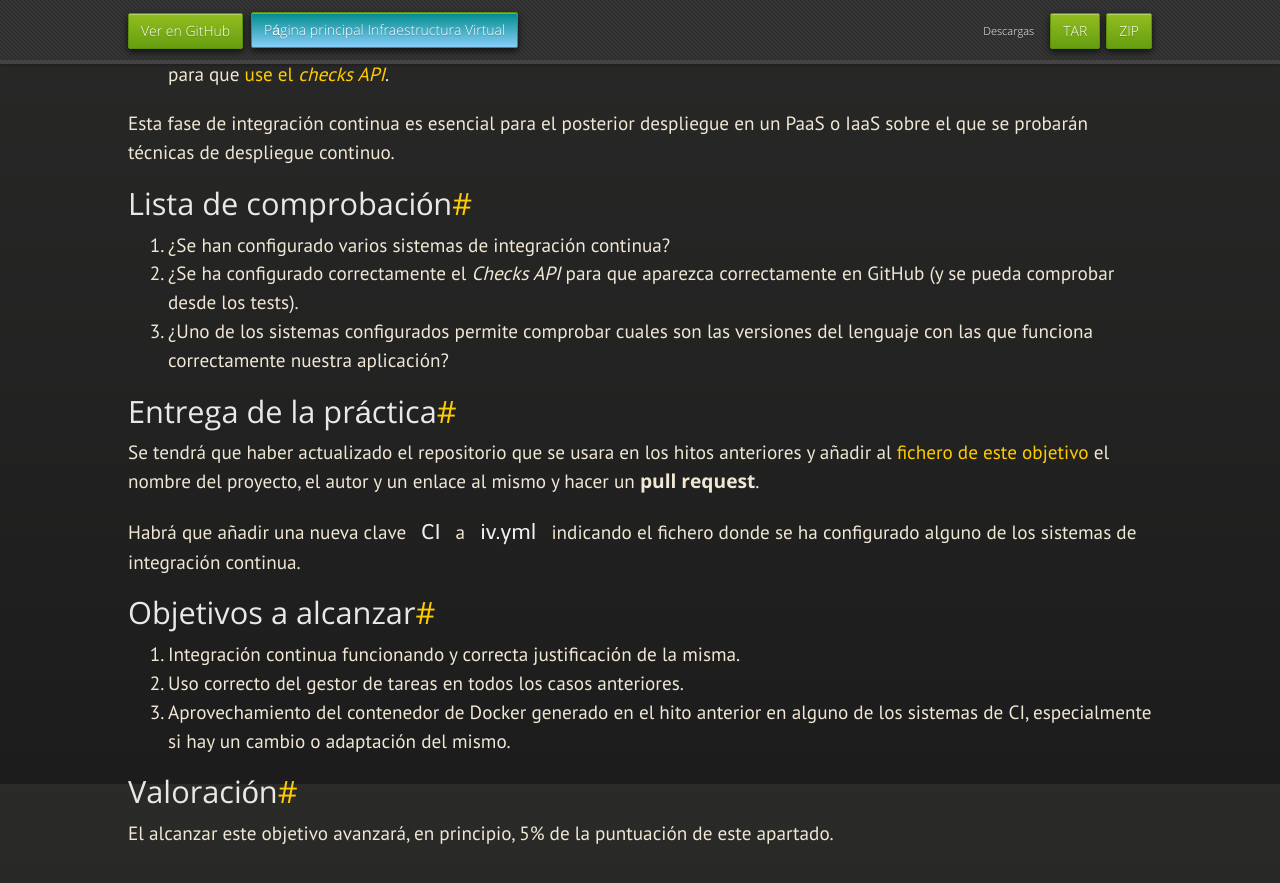
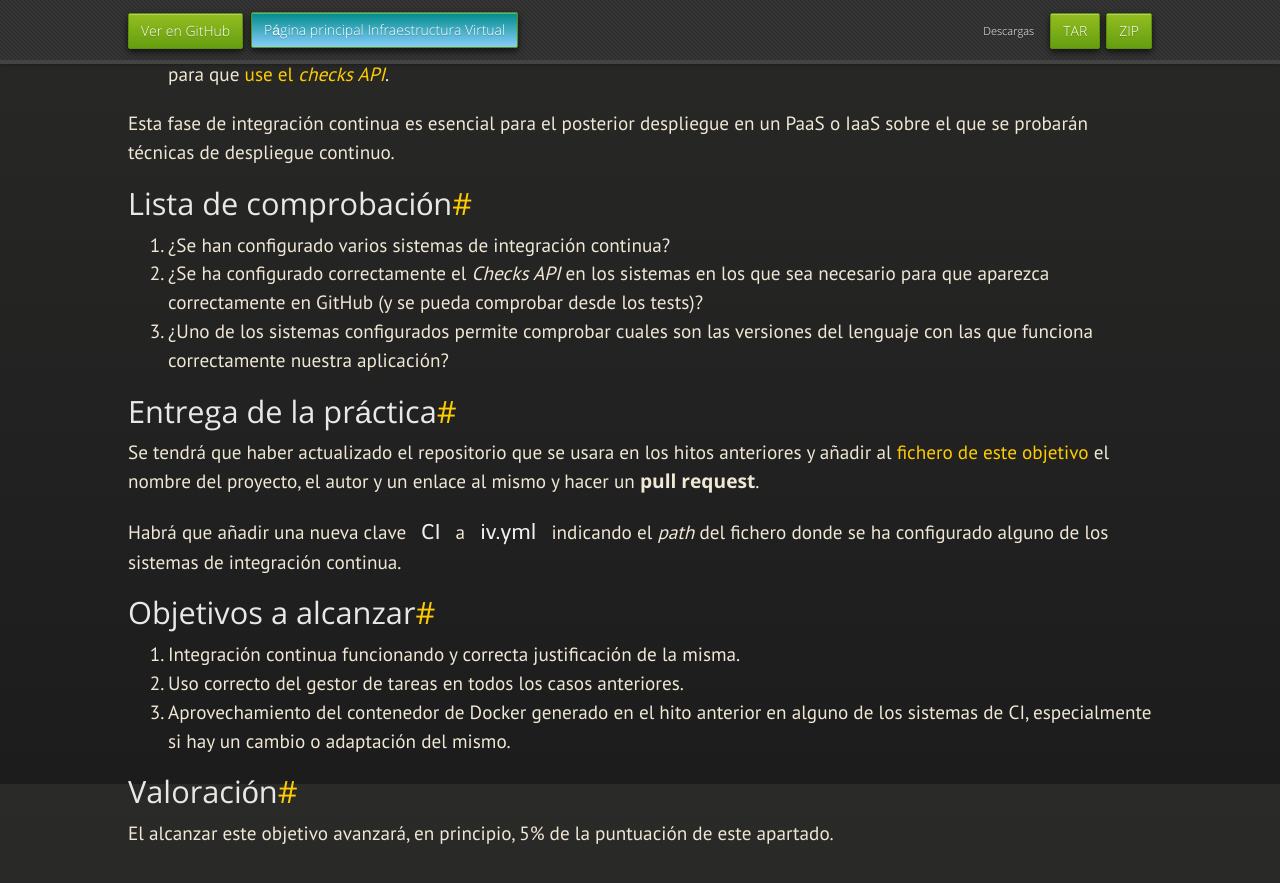
Before and after one commit to JJ/IV, a Jekyll site: the page built from documentos/proyecto/6.CI.md, in a window 1280 px wide and 900 px high, scrolled down 1016 px. Shown: the top 883 px of the window. Built offline with Jekyll 4.4.1, drawn with Linux system fonts in a browser that asks for light colours; nearby versions of some CDN libraries; some web fonts are replaced; our own code applies the rules of GitHub Pages for plain Markdown files.

Commit message:
Sync documentos/proyecto/6.CI.md de master a gh-pages

```diff
--- a/documentos/proyecto/6.CI.md
+++ b/documentos/proyecto/6.CI.md
@@ -64,8 +64,9 @@ continuo.
 ## Lista de comprobación
 
 1. ¿Se han configurado varios sistemas de integración continua?
-2. ¿Se ha configurado correctamente el *Checks API* para que aparezca
-   correctamente en GitHub (y se pueda comprobar desde los tests).
+2. ¿Se ha configurado correctamente el *Checks API* en los sistemas en los que
+   sea necesario para que aparezca correctamente en GitHub (y se pueda comprobar
+   desde los tests)?
 3. ¿Uno de los sistemas configurados permite comprobar cuales son las versiones
    del lenguaje con las que funciona correctamente nuestra aplicación?
 
@@ -77,8 +78,8 @@ anteriores y añadir al
 el nombre del proyecto, el autor y un enlace al mismo y hacer un **pull
 request**.
 
-Habrá que añadir una nueva clave `CI` a `iv.yml` indicando el fichero donde se
-ha configurado alguno de los sistemas de integración continua.
+Habrá que añadir una nueva clave `CI` a `iv.yml` indicando el *path* del fichero
+donde se ha configurado alguno de los sistemas de integración continua.
 
 ## Objetivos a alcanzar
 
@@ -86,9 +87,9 @@ ha configurado alguno de los sistemas de integración continua.
   de la misma.
 2. Uso correcto del gestor de tareas en todos los casos
    anteriores.
-3. Aprovechamiento del contenedor de Docker generado en el
-   hito anterior en alguno de los sistemas de CI, especialmente si hay
-   un cambio o adaptación del mismo.
+3. Aprovechamiento del contenedor de Docker generado en el hito anterior en
+   alguno de los sistemas de CI, especialmente si hay un cambio o adaptación del
+   mismo.
 
 ## Valoración
 
```
